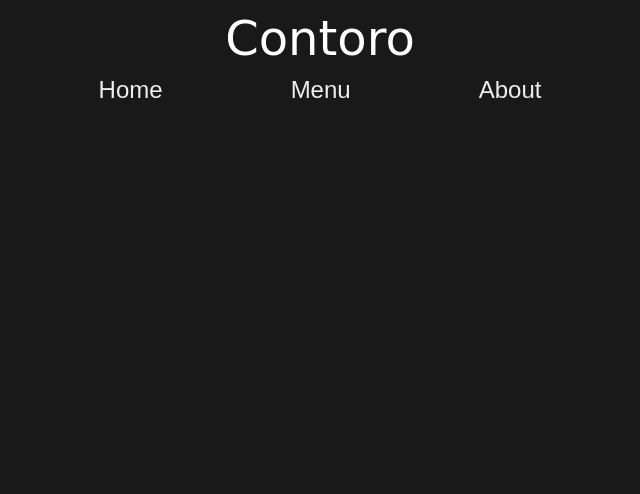
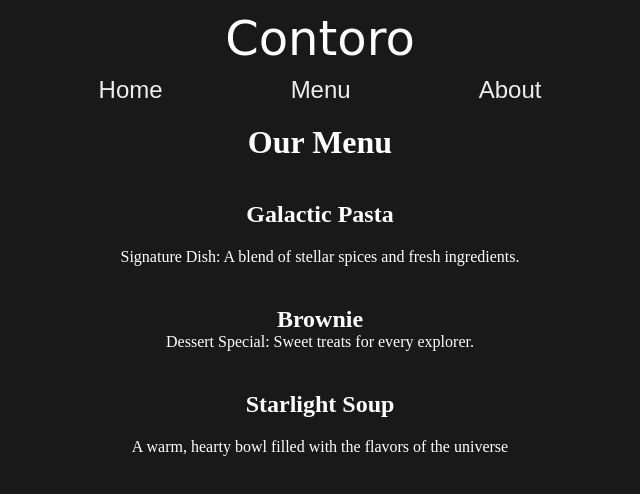
Before and after one commit to sajidahamed-git/RestaurantPage, a website built with webpack: page src/template.html in a window 1280 px wide. Both pictures are taken after a click on the button "Menu". Shown: the whole page, without its empty margins (320-960 px from the left). Built offline with nearby package versions, Linux system fonts and the light colour scheme.

Commit message:
modularization for pages

```diff
--- /dev/null
+++ b/src/home.js
@@ -0,0 +1,26 @@
+import restaurantImg from "./assets/restaurant.jpg";
+export const renderHome = (function () {
+  const main = document.querySelector(".main");
+  main.replaceChildren();
+  const DivContainer = document.createElement("div");
+  DivContainer.id = "home";
+
+  const h1 = document.createElement("h1");
+  h1.textContent = "Welcome to Contoro Restaurant";
+  DivContainer.appendChild(h1);
+
+  const img = document.createElement("img");
+
+  img.src = restaurantImg;
+  img.style = "width: 100%; max-width: 400px; display: block; margin: 0 auto";
+
+  DivContainer.appendChild(img);
+
+  const p = document.createElement("p");
+  p.textContent = ` Experience the finest dining in the galaxy! At Stellar Bites, we serve out-of-this-world dishes crafted
+  with passion, love, and the freshest ingredients. Whether you're craving classic comfort food or adventurous
+  culinary creations, we have something for everyone.`;
+  DivContainer.appendChild(p);
+  console.log(DivContainer);
+  main.appendChild(DivContainer);
+})
--- a/src/index.js
+++ b/src/index.js
@@ -1,34 +1,13 @@
 import "./styles.css";
-import restaurantImg from "./assets/restaurant.jpg";
+import { renderHome } from "./home";
+import { renderMenu } from "./menu";
 
 // console.log('test');
 const home = document.querySelector(".home");
 const menu = document.querySelector(".menu");
 const about = document.querySelector(".about");
 console.log(home);
-
+document.addEventListener('DOMContentLoaded',renderHome)
 home.addEventListener("click", renderHome);
 
-function renderHome() {
-  const DivContainer = document.createElement("div");
-  DivContainer.id = "content";
-
-  const h1 = document.createElement("h1");
-  h1.textContent = "Welcome to Contoro Restaurant";
-  DivContainer.appendChild(h1);
-
-  const img = document.createElement("img");
-
-  img.src = restaurantImg;
-  img.style = "width: 100%; max-width: 400px; display: block; margin: 0 auto";
-
-  DivContainer.appendChild(img);
-
-  const p = document.createElement("p");
-  p.textContent = ` Experience the finest dining in the galaxy! At Stellar Bites, we serve out-of-this-world dishes crafted
-  with passion, love, and the freshest ingredients. Whether you're craving classic comfort food or adventurous
-  culinary creations, we have something for everyone.`;
-  DivContainer.appendChild(p);
-  console.log(DivContainer);
-  document.body.appendChild(DivContainer)
-}
+menu.addEventListener("click",renderMenu)
--- /dev/null
+++ b/src/menu.js
@@ -0,0 +1,57 @@
+export function renderMenu() {
+  const main = document.querySelector(".main");
+  main.replaceChildren();
+
+  const menuContent = document.createElement("div");
+  menuContent.id = "menu-content";
+
+  const h1 = document.createElement("h1");
+  h1.textContent = "Our Menu";
+  menuContent.appendChild(h1);
+
+  const dish1 = document.createElement('div')
+  dish1.classList.add('dish')
+
+  const h2 = document.createElement('h2')
+  h2.textContent = 'Galactic Pasta'
+
+  const p1 = document.createElement('p')
+  p1.textContent = 'Signature Dish: A blend of stellar spices and fresh ingredients.'
+
+  dish1.appendChild(h2)
+  dish1.appendChild(p1)
+
+  menuContent.appendChild(dish1)
+
+  const dish2 = document.createElement('div')
+  dish1.classList.add('dish')
+
+  const h3 = document.createElement('h2')
+  h3.textContent = 'Brownie'
+
+  const p2 = document.createElement('p')
+  p2.textContent = 'Dessert Special: Sweet treats for every explorer.'
+
+  dish2.appendChild(h3)
+  dish2.appendChild(p2)
+
+  menuContent.appendChild(dish2)
+
+  const dish3 = document.createElement('div')
+  dish3.classList.add('dish')
+
+  const h4 = document.createElement('h2')
+  h4.textContent = 'Starlight Soup'
+
+  const p3 = document.createElement('p')
+  p3.textContent = 'A warm, hearty bowl filled with the flavors of the universe'
+
+  dish3.appendChild(h4)
+  dish3.appendChild(p3)
+
+  menuContent.appendChild(dish3)
+
+
+
+  main.appendChild(menuContent);
+}
--- a/src/styles.css
+++ b/src/styles.css
@@ -32,7 +32,7 @@ nav button {
   background: transparent;
 }
 
-#content{
+#home{
   color:white;
   display: flex;
   flex-direction: column;
@@ -42,3 +42,28 @@ nav button {
   margin: 20px;
 }
 p{text-align: center;}
+
+
+#menu-content {
+  text-align: center;
+  margin: 20px auto;
+  max-width: 600px;
+  color:white;
+}
+
+.dish {
+  margin: 20px 0;
+  margin: 40px;
+}
+
+.dish h2 {
+  font-size: 1.5em;
+  margin-bottom: 5px;
+}
+
+.dish p {
+  color: white;
+  margin: 20px;
+  font-size: 1em;
+  /* color: #555; */
+}
--- a/src/template.html
+++ b/src/template.html
@@ -14,16 +14,28 @@
       <button class="menu">Menu</button>
       <button class="about">About</button>
     </nav>
-    <!-- <div id="content">
-    <h1>Welcome to Stellar Bites</h1>
-    <img src="restaurant.jpg" alt="A cozy restaurant" \
-    style="width: 100%; max-width: 400px; display: block; margin: 0 auto;">
-    <p>
-        Experience the finest dining in the galaxy! At Stellar Bites, we serve out-of-this-world dishes crafted
-        with passion, love, and the freshest ingredients. Whether you're craving classic comfort food or adventurous
-        culinary creations, we have something for everyone.
-    </p>
-</div> -->
+    <div class="main">
+
+      <!-- <div id="menu-content">
+        <h1>Our Menu</h1>
+
+        <div class="dish">
+          <h2>Galactic Pasta</h2>
+          <p>Signature Dish: A blend of stellar spices and fresh ingredients.</p>
+        </div>
+
+        <div class="dish">
+          <h2>Cosmic Brownie</h2>
+          <p>Dessert Special: Sweet treats for every explorer.</p>
+        </div>
+
+        <div class="dish">
+          <h2>Starlight Soup</h2>
+          <p>A warm, hearty bowl filled with the flavors of the universe.</p>
+        </div>
+      </div> -->
+
+    </div>
 
   </body>
 </html>
```
